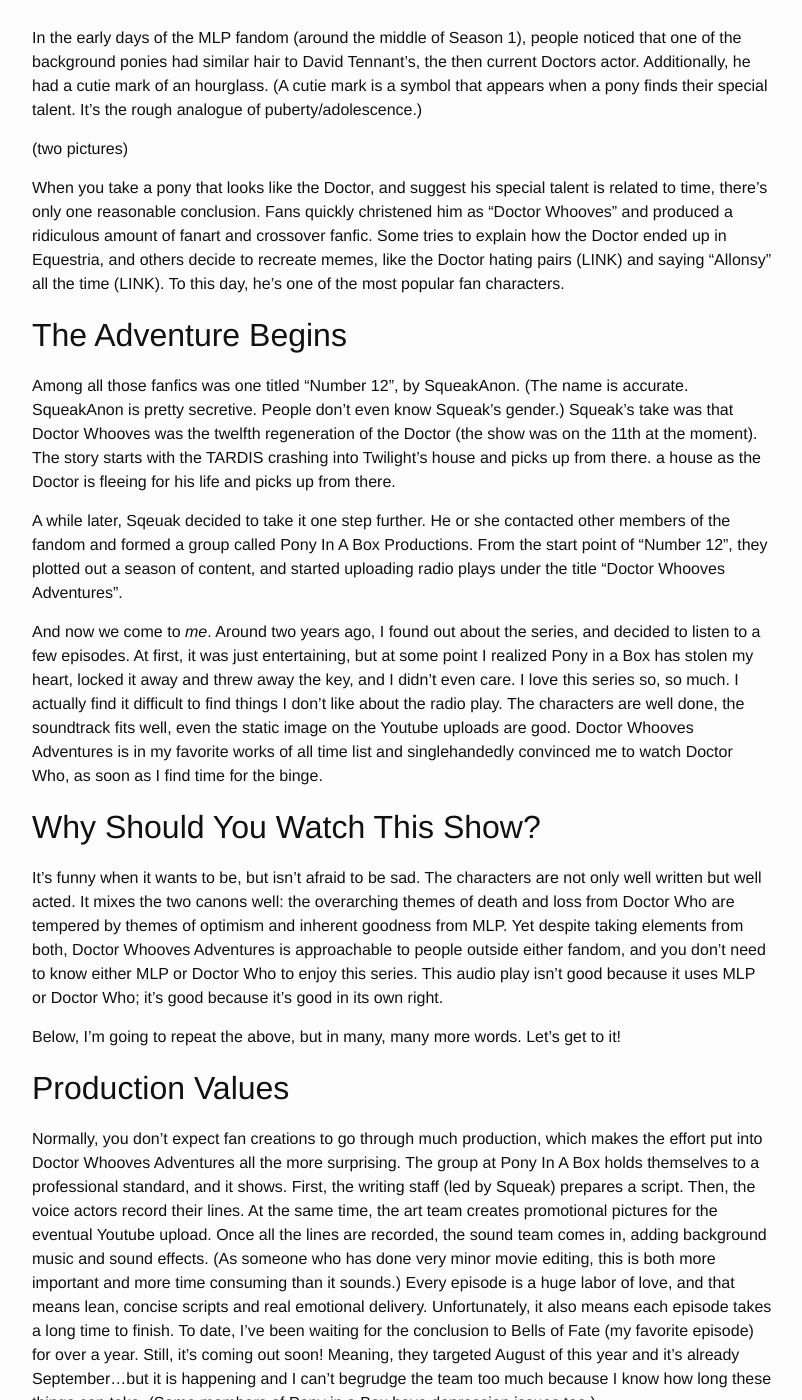
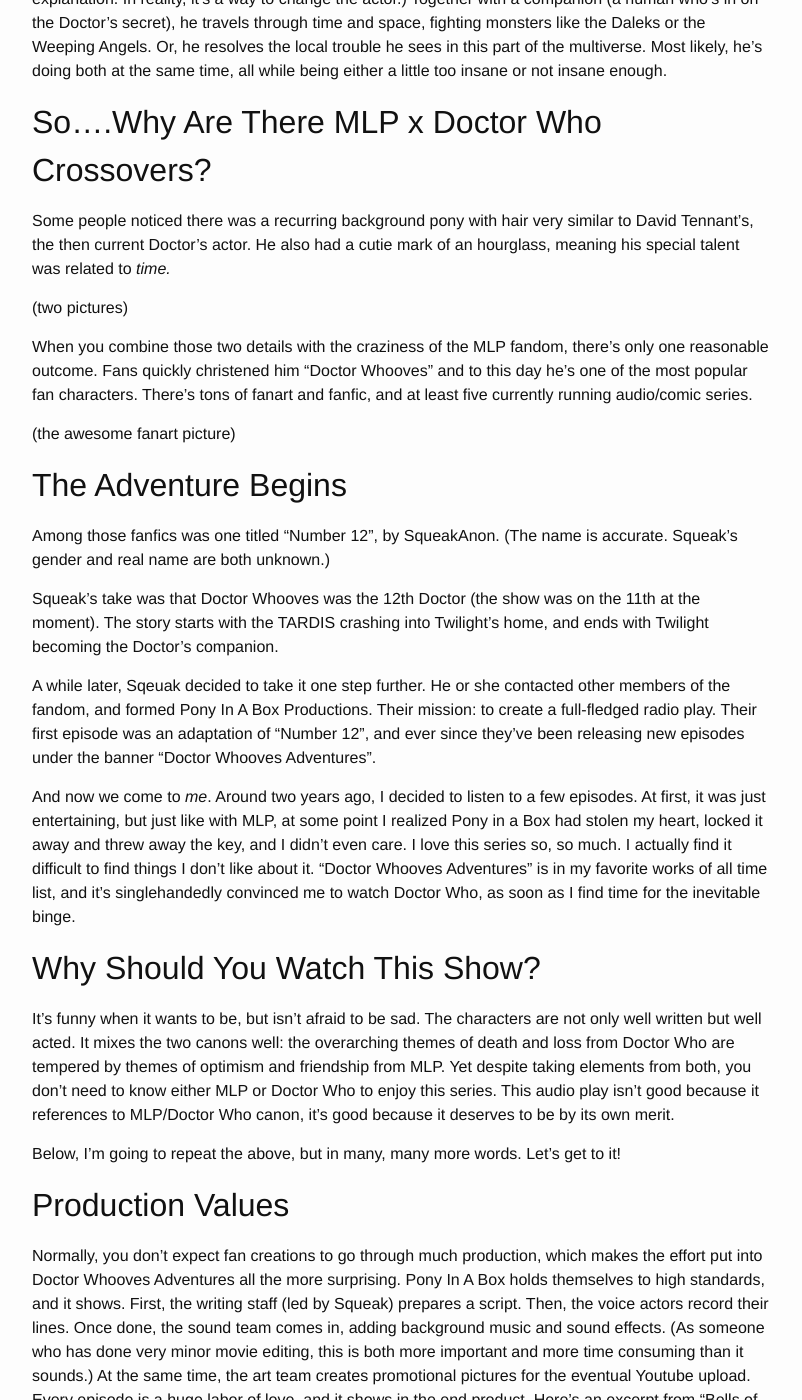
Before and after one commit to alexirpan/alexirpan.github.io, a Jekyll site: the page built from _posts/2015-08-30-todo.markdown, in a window 1280 px wide and 1400 px high, scrolled down 1298 px. Shown: the whole window, without its empty margins (238-1040 px from the left). Built offline with Jekyll 4.4.1, drawn with Linux system fonts in a browser that asks for light colours; some of the changed text lies outside the part shown.

Commit message:
More editing. Starting to add audio samples

```diff
--- a/_posts/2015-08-30-todo.markdown
+++ b/_posts/2015-08-30-todo.markdown
@@ -6,9 +6,18 @@
 
 Life is really unpredictable.
 
-You know the cliche interview question, "Where do you see yourself in 5 years?"?
-If you has asked me that 5 years ago, I wouldn't know what to say. But I certainly
-wouldn't be saying that I'd write a post gushing about a MLP x Doctor Who fan series.
+You know the cliche interview question,
+
+> "Where do you see yourself in five years?"
+
+There's the answer you're supposed to give: "At the same company, but higher up
+the ladder." I've always wondered about the people who actually answer that
+both honestly and confidently. How can they be so sure of where their life
+will lead? People like that actually *exist?*
+
+If you has asked me that five years ago, I'd have no idea what to say,
+but I certainly wouldn't have told you I'd be writing a post
+about a MLP x Doctor Who fan series.
 
 \*\*\*
 {: .centered }
@@ -25,83 +34,86 @@
 
 It's surprisingly good. Although it takes a while to warm up to it, once you like the
 characters the show just clicks and becomes a joy to watch.
-The show starts with Twilight saving the world from eternal darkness, then shifts to
-slice of life.
-Occasionally, it shifts back to adventure, where they have to fight monsters
+Friendship is Magic starts with Twilight saving the world from eternal darkness, then shifts to
+slice of life. On rare occasions, it shifts back to adventure, and the main cast have to fight monsters
 that escaped Tartarus, or overthrow communistic cults, or save kingdoms from
-totalitarian dictators. Yes, really, that's all happened before.
+totalitarian dictators.
+
+Yes, really. All of that is canon.
 
 As for the fandom, the MLP fandom is one of the craziest and most prolific
-fandoms in the world, and I proudly count myself among them.
+fandoms in the world, and I proudly count myself as a member.
 
 
 The Short Doctor Who Primer
 ----------------------------------
 
-So. I actually have not watched a single episode of Doctor Who.
-Everything I know about the show is from osmosis through the Internet. I'll do the
-best that I can, and I apologize in advance for any
-Doctor Who misrepresentation. Meaning, please don't kill me Whovians.)
+So. I actually haven't watched any Doctor Who.
+Everything I know about the show is from Internet osmosis. I'll say what I know,
+and apologize in advance for any Doctor Who misrepresentation.
+(So to any Whovians reading this: please don't kill me.)
 
-Doctor Who is a long running show by the BBC. I do mean long; the show celebrated
-its 50th anniversary recently.
+Doctor Who is a long running show by the BBC. I do mean long; the first episode
+aired over 50 years ago.
 
-The eponymous Doctor is a Time Lord who time travels in the TARDIS, which looks
-like a police call box. Although he looks human, he's somewhere around 1000 years old.
-Whenever he dies, he regenerates into a new form (which is the In-Universe explanation
-for why he can be played by several different actors, and why his personality
-changes for each incarnation.)
+The eponymous Doctor is a Time Lord who time travels in the TARDIS, which looks like
+a London police box.
+Although he looks human, he's somewhere around 1000 years old.
+Whenever he dies, he regenerates into a new form and personality, which keeps the
+show fresh. (That's the in-universe explanation. In reality, it's a way to change
+the actor.)
 Together with a companion (a human who's in on the Doctor's secret), he travels
-through time and space, fighting monsters like the Daleks or the Weeping Angels,
-or alternatively helping resolve any local trouble he runs into. Most likely,
-he's doing both at the same time, all while he's either a little too insane
+through time and space, fighting monsters like the Daleks or the Weeping Angels.
+Or, he resolves the local trouble he sees in this part of the multiverse.
+Most likely,
+he's doing both at the same time, all while being either a little too insane
 or not insane enough.
 
 
 So....Why Are There MLP x Doctor Who Crossovers?
 ----------------------------------
 
-In the early days of the MLP fandom (around the middle of Season 1), people
-noticed that one of the background ponies had similar hair to David Tennant's,
-the then current Doctors actor. Additionally, he had a cutie mark of an hourglass.
-(A cutie mark is a symbol that appears when a pony finds their special talent. It's
-the rough analogue of puberty/adolescence.)
+Some people noticed there was a recurring background pony with hair very similar
+to David Tennant's,
+the then current Doctor's actor. He also had a cutie mark of an hourglass,
+meaning his special talent was related to *time.*
 
 (two pictures)
 
-When you take a pony that looks like the Doctor, and suggest his special talent
-is related to time, there's only one reasonable conclusion.
-Fans quickly christened him as "Doctor Whooves" and produced a ridiculous amount
-of fanart and crossover fanfic. Some tries to explain how the Doctor ended up in
-Equestria, and others decide to recreate memes, like the Doctor hating pairs (LINK)
-and saying "Allonsy" all the time (LINK).
-To this day, he's one of the most popular fan characters.
+When you combine those two details with the craziness of the MLP fandom,
+there's only one reasonable outcome.
+Fans quickly christened him  "Doctor Whooves"
+and to this day he's one of the most popular fan characters. There's tons
+of fanart and fanfic, and at least five currently running audio/comic
+series.
+
+(the awesome fanart picture)
 
 
 The Adventure Begins
 ---------------------------
 
-Among all those fanfics was one titled "Number 12", by SqueakAnon. (The name
-is accurate. SqueakAnon is pretty secretive. People don't even know Squeak's gender.)
-Squeak's take was that Doctor Whooves was the twelfth regeneration of the Doctor (the show
+Among those fanfics was one titled "Number 12", by SqueakAnon. (The name
+is accurate. Squeak's gender and real name are both unknown.)
+
+Squeak's take was that Doctor Whooves was the 12th Doctor (the show
 was on the 11th at the moment). The story starts with the TARDIS crashing into
-Twilight's house and picks up from there.
-a house as the Doctor is fleeing for his life and picks up from there.
+Twilight's home, and ends with Twilight becoming the Doctor's companion.
 
 A while later, Sqeuak decided to take it one step further. He or she contacted other
-members of the fandom and formed a group called Pony In
-A Box Productions. From the start point of "Number 12", they plotted out a season
-of content, and started uploading radio plays under the title "Doctor Whooves Adventures".
+members of the fandom, and formed Pony In A Box Productions. Their mission:
+to create a full-fledged radio play.
+Their first episode was an adaptation of "Number 12", and ever since they've been releasing
+new episodes under the banner "Doctor Whooves Adventures".
 
-And now we come to *me*. Around two years ago, I found out about the series, and
-decided to listen to a few episodes. At first, it was just entertaining, but at
-some point I realized Pony in a Box has stolen my heart, locked it away and threw away
+And now we come to *me*. Around two years ago, I decided to listen to a few
+episodes. At first, it was just entertaining, but just like with MLP, at
+some point I realized Pony in a Box had stolen my heart, locked it away and threw away
 the key, and I didn't even care. I love this series so, so much. I actually find
-it difficult to find things I don't like about the radio play. The characters
-are well done, the soundtrack fits well, even the static image on the Youtube
-uploads are good. Doctor Whooves Adventures is in my favorite works of all time list
-and singlehandedly convinced me to watch Doctor Who, as soon as I find time for the
-binge.
+it difficult to find things I don't like about it.
+"Doctor Whooves Adventures" is in my favorite works of all time list, and it's
+singlehandedly convinced me to watch Doctor Who, as soon as I find time for the
+inevitable binge.
 
 
 Why Should You Watch This Show?
@@ -109,11 +121,10 @@
 It's funny when it wants to be, but isn't afraid to be sad.
 The characters are not only well written but well acted. It mixes the two canons
 well: the overarching themes of death and loss from Doctor Who are tempered
-by themes of optimism and inherent goodness from MLP. Yet despite taking elements
-from both, Doctor Whooves Adventures is approachable to people outside
-either fandom, and you don't need to know either MLP or Doctor Who to
-enjoy this series. This audio play isn't good because it uses MLP or Doctor Who;
-it's good because it's good in its own right.
+by themes of optimism and friendship from MLP. Yet despite taking elements
+from both, you don't need to know either MLP or Doctor Who to
+enjoy this series. This audio play isn't good because it references to MLP/Doctor
+Who canon, it's good because it deserves to be by its own merit.
 
 Below, I'm going to repeat the above, but in many, many more words. Let's get to it!
 
@@ -123,77 +134,87 @@
 
 Normally, you don't expect fan creations to go through much production, which
 makes the effort put into Doctor Whooves Adventures all the more surprising.
-The group at Pony In A Box holds
-themselves to a professional standard, and it shows. First,
+Pony In A Box holds themselves to high standards, and it shows. First,
 the writing staff (led by Squeak) prepares a script. Then, the voice actors
-record their lines. At the same time, the art team creates promotional pictures for
-the eventual Youtube upload.
-Once all the lines are recorded, the sound team comes in, adding background music and
+record their lines.
+Once done, the sound team comes in, adding background music and
 sound effects. (As someone who has done very minor movie editing, this is both
 more important and more time consuming than it sounds.)
-Every episode is a huge labor of love, and that means lean, concise scripts
-and real emotional delivery.
+At the same time, the art team creates promotional pictures for
+the eventual Youtube upload.
+Every episode is a huge labor of love, and it shows in the end product. Here's
+an excerpt from "Bells of Fate", my favorite episode. Although I've provided the
+transcript, I recommend listening to the audio instead - I can't convey the delivery
+any other way.
+
+(Mayhew segment)
+
+
 Unfortunately, it also means each episode takes
-a long time to finish. To date, I've been waiting for the conclusion to Bells of
-Fate (my favorite episode) for over a year. Still, it's coming out soon! Meaning,
+a long time to finish. I've been waiting for the conclusion to Bells of
+Fate for over a year. Still, it's coming out soon! Meaning,
 they targeted August of this year and it's already September...but it is happening
 and I can't begrudge the team too much because I know how long these things can take.
-(Some members of Pony in a Box have depression issues too.)
-
-
-Somehwere in this section, add the Mayhew segment.
 
 
 The Writing
 ----------------------------------
 
-The writing for this series is really, really slick. There's lots of deadpan humor,
-and characterization is done very efficiently.
-The intonation and wording speak volumes without
-getting in the way of the plot. Again, I recommended listening to the quote instead of
-reading it, since there's a lot you miss if you only read the transcript.
+The writing and voice acting for this series is top notch. The strength of the
+vocal cast is a huge asset here, since the way someone says something can convey
+more than the words themselves.
+Because the writers can trust the voice actors, every line can focus on driving
+the plot forward without sacrificing characterization.
+
+Again, I recommended listening to the audio over reading the transcript. From
+"Chords of Chaos":
 
 > "So, now that you've got me [in the TARDIS], I've realized this is completely insane."
 >
 > "I've been at it so long I'd stopped noticing."
 
-And although it never gets too dark, at times it gets heartwrenching.
+And although there's plenty of deadpan humor to go around, the writers aren't
+afraid to get heartwrenching.
 
 (Penny Dreadful, or excerpt from Number 12, ending of Bells of Fate?)
 
+Another strength of the writing is that the show makes a point of having strong female
+characters and a gender balanced cast. (Aside: this is true of most MLP fanwork. When a
+fandom grows in open defiance of gender stereotypes, people pay a lot of attention
+to portraying gender and sexuality realistically. It's a beautiful part of the fandom.)
 Twilight's a fantastic companion; as one of the smartest ponies in MLP canon,
 she's probably the only character that can keep up with the Doctor. She
-solves problems and gets herself out of trouble almost as often as the Doctor does.
-That's another strength of the show: it makes a point of having strong female
-characters and a gender balanced cast. (Aside: this is true of most MLP fanwork. When a
-fandom grows in open defiance of gender stereotypes, people pay a lot of attention
-to portraying gender and sexuality realistically. It's part of what makes the fandom great.)
+solves problems and gets herself out of trouble almost as often as the Doctor does,
+and although the Doctor knows much more than she ever will, Twilight is still the one
+who knows the most about the world of My Little Pony, letting them teach and get taught
+in turn.
 
-The greatest strength of the writing is how organically everything feels. In
-poorly written stories, it feels like events happen because of some unseen hand
-willing things to happen, but in this series, everything happens through characters
-playing off each other. Although the setting borrows heavily from MLP, the show is
-its own universe, and doesn't rely on pandering to either MLP or Doctor Who to
-be entertaining.
+In poorly written stories, it feels like plots happen because someone willed it to
+happen. In this series, it's more like the writers drop a seed, and everything happens
+organically from the characters playing off each other. That, there, is the show's
+greatest strength. Because the characters are defined so well, it doesn't need to
+rely on MLP knowledge or Doctor Who knowledge. It can stand on its two legs,
+and be entertaining in its own right.
 
 
 Parting Remarks
 -----------------------------
 
 If you do decided to listen to the series, I recommend listening in episode order.
-However, ther isn't that much continuity between episodes, so if an episode isn't
-working for you, here's the episodes order by how much I liked them.
+However, each story arc is only 2-3 episodes long, and there's very little continuity
+between them, so you're free to jump around.
+If an episode isn't working for you, here's my short list.
 
-There's a light amount of continuity between episodes,b
-
-- Number 12 Part 1 + 2. You absolutely need to start here, no questions, but I
-enjoy later episodes more.
-- Bells of Fate. My favorite episode. Great mythology influences, and the parallel
-plots tie together elegantly.
+- Number 12 Part 1 + 2. You absolutely need to start here, no questions. It's not
+the best episode, but this introduces the main cast, so it's unskippable.
+- Bells of Fate. My favorite episode. Great mythology influences, and the two
+plots tie together elegantly. Fun fact: this episode actually got me into Irish
+music.
 - Rhapsody in Blue Box. Watch the short Cell Mates first. Tugs at the heartstrings more
 than any other.
-- Wrong Way Backwards Parts 1 + 2 + 3 + 1 + 2 + 3. You'll see what I mean. Very
-wibbly wobbly. In construction it is the most impressive, but it's also quite long.
+- Wrong Way Backwards Parts 1 + 2 + 3 + 1 + 2 + 3. You'll see what I mean. Timey wimey,
+wibbly wobbly, and all around excellent. This episode's construction is
+the most impressive, but it's admittedly quite long.
 
 The remaining episodes (Shadows of the Lunar Republic, Chords of Chaos,
 Pony of the Opera) are fun, but not as strong as the rest.
@@ -207,15 +228,13 @@
 Maybe Doctor Whooves Adventures will die a slow death, as the creators lose interest.
 (But I hope that never comes to pass.)
 
-The only thing I'm certain about is that I'm not certain about how my preferences
-will shift, and to stay open to change. To keep reaching. Do you see the light in
-the night sky? There! Out, way up high...
-
-Sorry, that got a sidetracked.
-I suppose in the end, I love a good story, that romanticism leaks out, and I turn
-flowery and pretentious.
+The only thing I'm certain about is that I'll never be certain about how my
+tastes will shift. The best I can do is to stay open to change, and to keep
+reaching.
 
 Until next time. In the words of the good Doctor himself,
 
+(Definitely add some pictures here)
+
 > "Onwards and upwards!"
 {: .centered }
```
